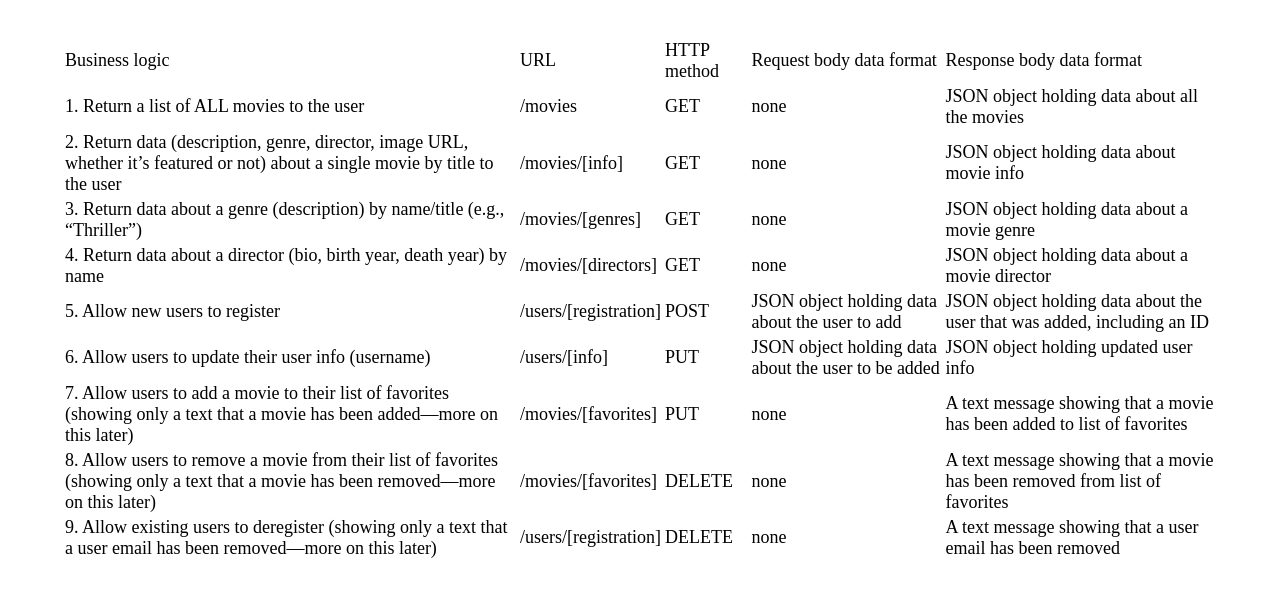
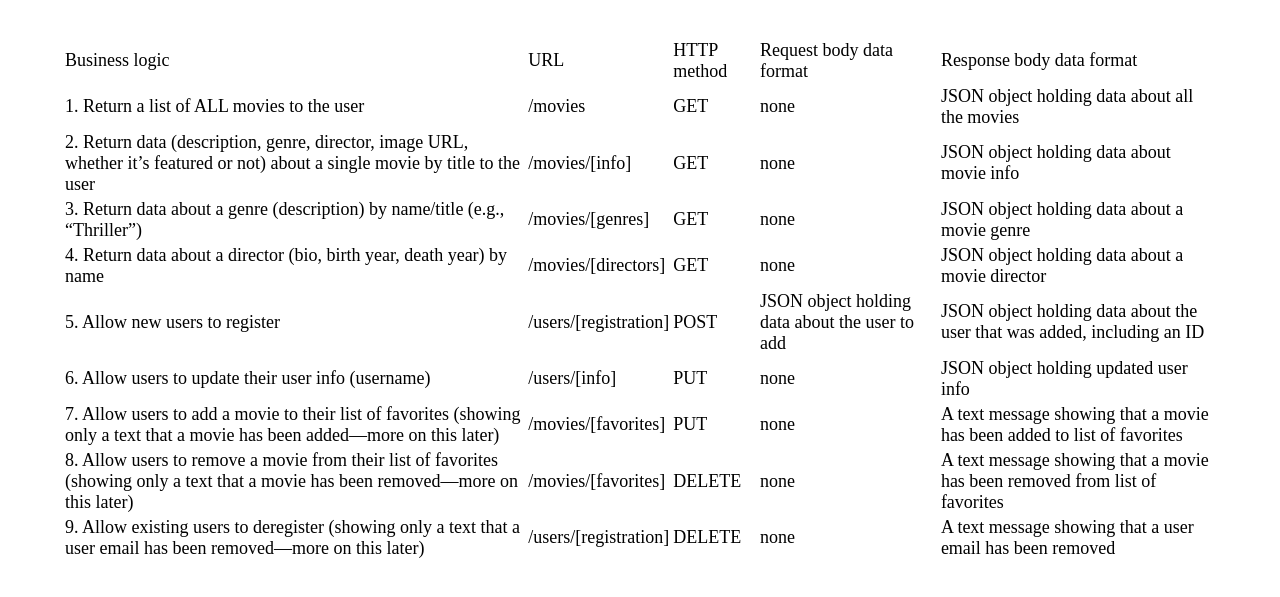
Before and after one commit to cauliflowersingerbee/MyFlix-Movie-API, a website: page public/documentation.html in a window 1280 px wide. Shown: the part 195-792 px from the top of the page. Drawn offline with Linux system fonts and the light colour scheme.

Commit message:
Update documentation.html

```diff
--- a/public/documentation.html
+++ b/public/documentation.html
@@ -68,7 +68,7 @@
                 <td>6. Allow users to update their user info (username)</td>
                 <td>/users/[info]</td>
                 <td>PUT</td>
-                <td>JSON object holding data about the user to be added</td>
+                <td>none</td>
                 <td>JSON object holding updated user info</td>
             </tr>
             <tr>
```
